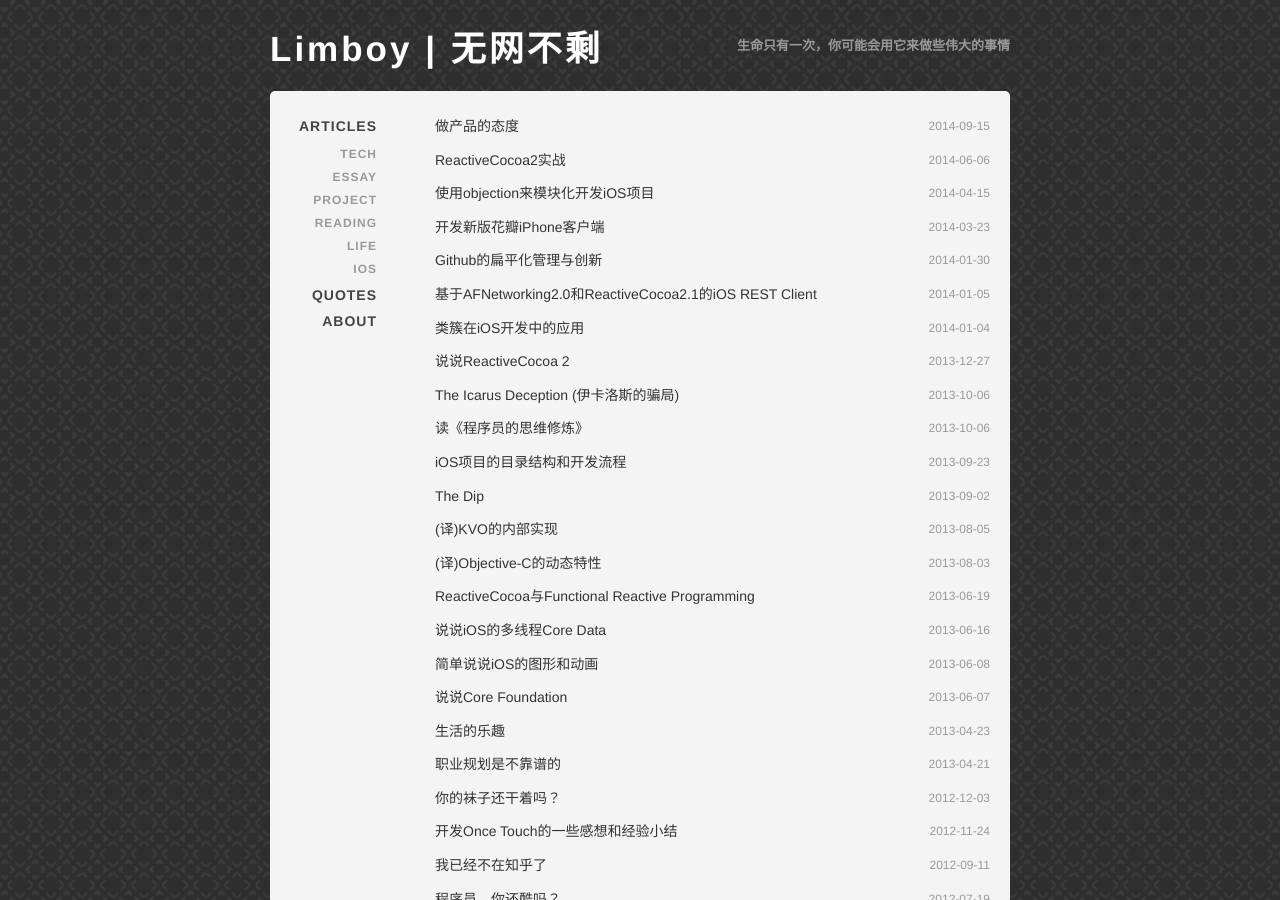
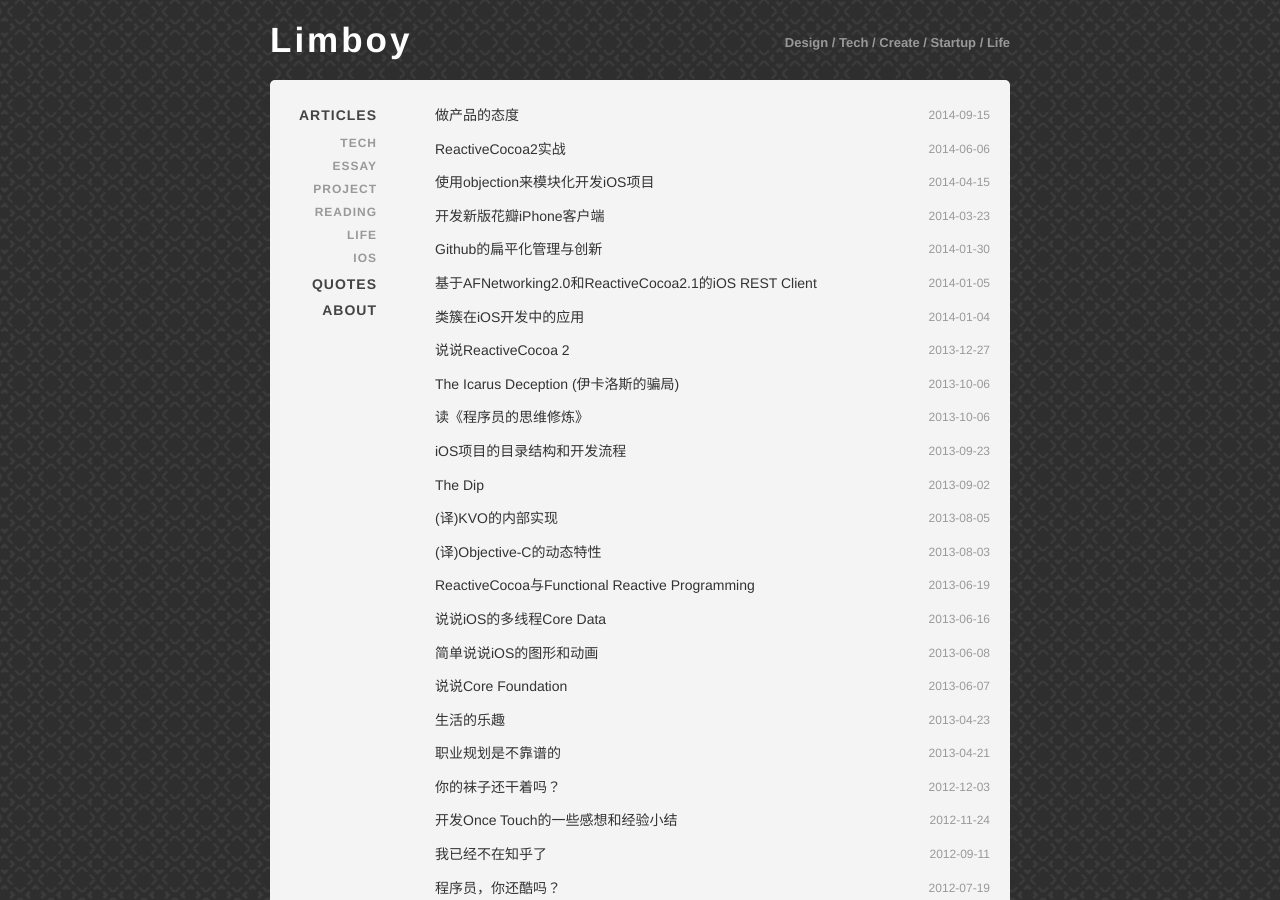
Before and after one commit to limboy/lzyy.github.com, a Jekyll site: the page built from index.html, in a window 1280 px wide and 900 px high. Built offline with Jekyll 4.4.1, drawn with Linux system fonts in a browser that asks for light colours; Markdown is read by kramdown in place of the engine named in the settings.

Commit message:
微调文字

```diff
--- a/_includes/header.html
+++ b/_includes/header.html
@@ -1,6 +1,6 @@
 <head>
 	<meta http-equiv="content-type" content="text/html;charset=utf-8" />
-	<title>无网不剩</title>
+	<title>Limboy's HQ</title>
 	<link rel="stylesheet" type="text/css" href="/css/style.css" />
 	<link rel="stylesheet" type="text/css" href="/css/syntax.css" />
 	<link rel="alternate" type="application/rss+xml" title="RSS" href="http://feeds.feedburner.com/lzyy">
--- a/_layouts/default.html
+++ b/_layouts/default.html
@@ -3,8 +3,8 @@
 	{% include header.html %}
 	<body>
 		<div id="logo">
-			<span id="tags">生命只有一次，你可能会用它来做些伟大的事情</span>
-			<h1><a href="/">Limboy | 无网不剩</a></h1></div>
+			<span id="tags">Design / Tech / Create / Startup / Life</span>
+			<h1><a href="/">Limboy</a></h1></div>
 		<div id="wrapper">
 			<div id="content" class="index">
 				{% include sidebar.html %}
--- a/_layouts/post.html
+++ b/_layouts/post.html
@@ -3,8 +3,8 @@
 	{% include header.html %}
 	<body>
 		<div id="logo">
-			<span id="tags">生命只有一次，你可能会用它来做些伟大的事情</span>
-			<h1><a href="/">Limboy | 无网不剩</a></h1></div>
+			<span id="tags">Design / Tech / Create / Startup / Life</span>
+			<h1><a href="/">Limboy</a></h1></div>
 		<div id="wrapper">
 			<div id="content">
 				<a target="_blank" style="float:right;margin-top:15px" href="http://twitter.com/share?url=http://blog.leezhong.com{{ page.url }}&via=lzyy&text={{ page.title }}"><span class="balloon">retweet</span></a>
--- a/index.html
+++ b/index.html
@@ -1,6 +1,6 @@
 ---
 layout: default
-title: 无网不剩
+title: Limboy's HQ
 ---
 
 <ul class="posts">
```
